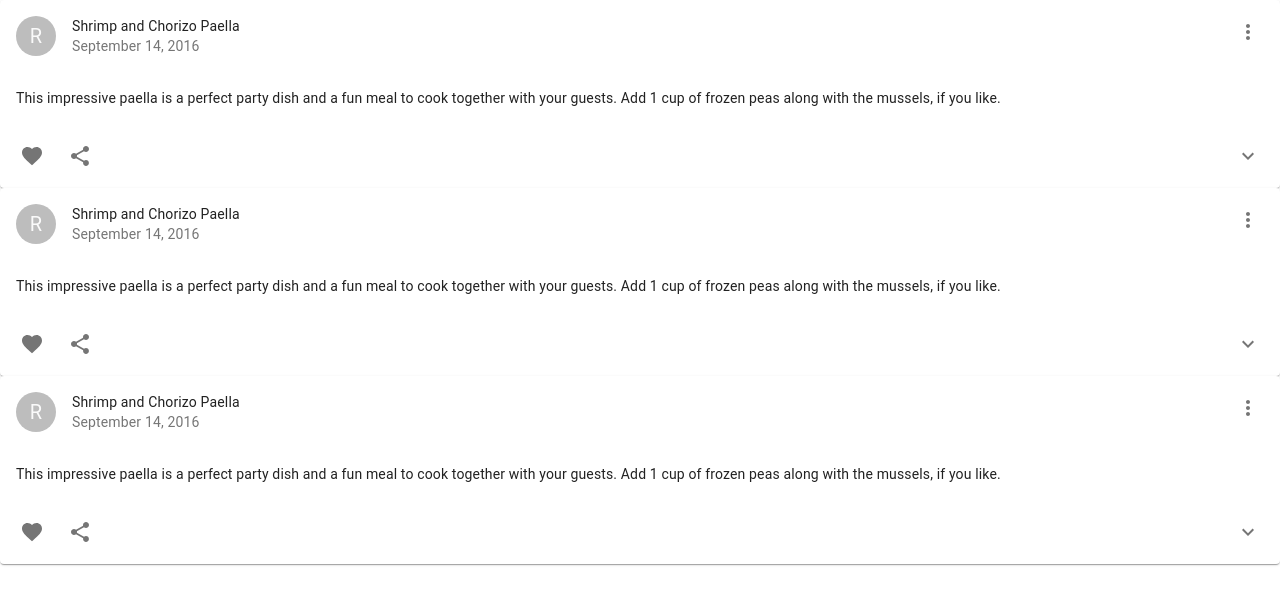
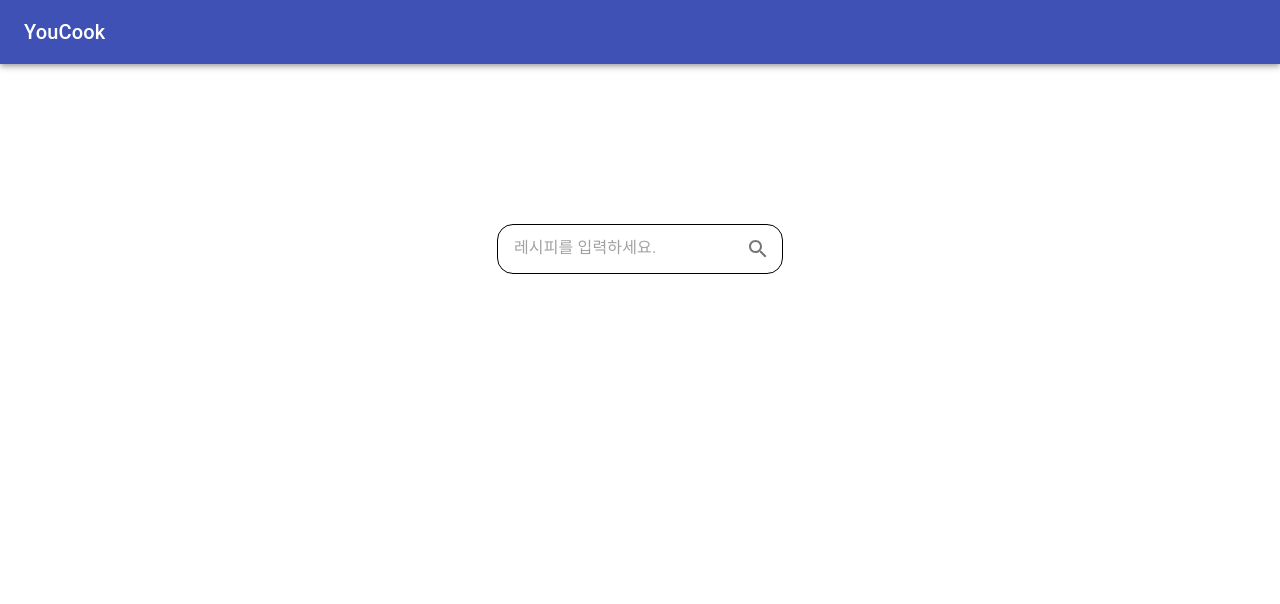
Before and after one commit to Y-Joo/YouCook, a React (Create React App) app in the folder front/: page / in a window 1280 px wide. Shown: the top 604 px of the page. Built offline with nearby package versions, Linux system fonts and the light colour scheme; grey boxes are pictures that could not be loaded.

Commit message:
docs: Image resizing...

```diff
--- a/front/package.json
+++ b/front/package.json
@@ -8,6 +8,7 @@
     "@testing-library/jest-dom": "5.14.1",
     "@testing-library/react": "11.2.7",
     "@testing-library/user-event": "12.8.3",
+    "axios": "0.21.1",
     "react": "^17.0.2",
     "react-dom": "^17.0.2",
     "react-router-dom": "5.2.0",
--- a/front/src/components/App.js
+++ b/front/src/components/App.js
@@ -3,10 +3,12 @@ import { Route, Switch } from "react-router-dom";
 import LandingPage from './pages/LandingPage/LandingPage';
 import ResultPage from './pages/ResultPage/ResultPage';
 import DetailPage from './pages/DetailPage/DetailPage';
+import Header from './configs/Header/Header';
 
 function App() {
   return (
     <Suspense fallback={(<div>Loading...</div>)}>
+        <Header></Header>
         <Switch>
           <Route exact path="/" component={LandingPage} />
           <Route exact path="/result" component={ResultPage} />
--- /dev/null
+++ b/front/src/components/configs/Header/Header.js
@@ -0,0 +1,18 @@
+import React from 'react';
+import AppBar from '@material-ui/core/AppBar';
+import Toolbar from '@material-ui/core/Toolbar';
+import Typography from '@material-ui/core/Typography';
+
+function Header() {
+    return (
+        <AppBar position="static">
+            <Toolbar>
+                <Typography variant="h6">
+                    YouCook
+                </Typography>
+            </Toolbar>
+      </AppBar>
+    )
+}
+
+export default Header
--- a/front/src/components/pages/DetailPage/DetailPage.js
+++ b/front/src/components/pages/DetailPage/DetailPage.js
@@ -1,10 +1,17 @@
 import React from 'react'
+import VerticalList from './VerticalList'
+import ResizeImage from './ResizeImage'
+import { style } from '@material-ui/system'
+import Grid from '@material-ui/core/Grid';
 
 function DetailPage() {
+
     return (
         <div>
+            <ResizeImage srcUrl={'https://i.ytimg.com/vi/eIo2BaE6LxI/hqdefault.jpg'}></ResizeImage>
+            <VerticalList></VerticalList>
+        </div>
 
-        </div>
     )
 }
 
--- /dev/null
+++ b/front/src/components/pages/DetailPage/ResizeImage.js
@@ -0,0 +1,26 @@
+import React from 'react'
+
+{/* <div style={{ maxHeight: '269px', overflow: 'hidden' }}>
+                    <div style={{ width: '100%'}}>
+                        <img src={props.srcUrl}
+                            style={{
+                                    borderRadius: '15px',
+                                    maxHeight: 'initial',
+                                    marginTop: '-46px' }}></img>
+                    </div>
+        </div> */}
+
+
+function ResizeImage(props) {
+
+    return (
+        <div style={{ position: 'relative' }}>
+            <div style={{ height: '300px'}}></div>
+            <img style={{ position: 'absolute'}} src={props.srcUrl}/>
+            <div></div>
+        </div>
+
+    )
+}
+
+export default ResizeImage
--- /dev/null
+++ b/front/src/components/pages/DetailPage/VerticalList.js
@@ -0,0 +1,21 @@
+import React from 'react'
+import List from '@material-ui/core/List';
+import ListItem from '@material-ui/core/ListItem';
+import ListItemText from '@material-ui/core/ListItemText';
+import Divider from '@material-ui/core/Divider';
+
+function VerticalList() {
+    return (
+        <List component="nav" aria-label="mailbox folders">
+            <ListItem button>
+                <ListItemText primary="Inbox" />
+            </ListItem>
+            <Divider />
+            <ListItem button divider>
+                <ListItemText primary="Drafts" />
+            </ListItem>
+        </List>
+    );
+}
+
+export default VerticalList
--- a/front/src/components/pages/LandingPage/LandingPage.js
+++ b/front/src/components/pages/LandingPage/LandingPage.js
@@ -1,14 +1,23 @@
 import './LandingPage.css';
 import Card from '../../configs/Card/Card'
+import Grid from '@material-ui/core/Grid';
+import SearchInput from './SearchInput'
 
+function LandingPage(props) {
 
-function LandingPage() {
   return (
     <div>
-      <Card></Card>
-      <Card></Card>
-      <Card></Card>
+      <Grid item xs={12}
+            style={{  display: 'flex' ,
+                      justifyContent: 'center',
+                      marginTop:'10rem'}}>
+        <SearchInput props={props}></SearchInput>
+      </Grid>
+      <Grid item xs={12}>
+
+      </Grid>
     </div>
+
   );
 }
 
--- /dev/null
+++ b/front/src/components/pages/LandingPage/SearchInput.js
@@ -0,0 +1,42 @@
+import React, { useState, useEffect } from 'react';
+import InputBase from '@material-ui/core/InputBase';
+import IconButton from '@material-ui/core/IconButton';
+import SearchIcon from '@material-ui/icons/Search';
+
+const axios = require('axios');
+
+function SearchInput(props) {
+    const [inputValue, setInputValue] = useState("")
+
+    const onChangeHandler = (event) => {
+        setInputValue(event.target.value)
+    }
+
+    const onClickHandler = (props) => {
+        axios.post('http://54.180.16.31:5000/api/search/find', {
+                word : inputValue
+            }).then((response) => {
+                console.log(response.data);
+                props.props.history.push({
+                    pathname: '/result',
+                    state: {videoList: response.data}
+                });
+            }).catch((error) => {
+                console.log(error);
+            });
+    }
+
+    return (
+        <div style={{ border: '1px solid black', borderRadius: '1rem' }}>
+            <InputBase
+                onChange={(e) => onChangeHandler(e)}
+                placeholder="레시피를 입력하세요."
+                style={{ marginLeft: '1rem' }}/>
+            <IconButton type="submit" onClick={() =>onClickHandler(props)}>
+                <SearchIcon/>
+            </IconButton>
+        </div>
+    )
+}
+
+export default SearchInput
```
Also changed, not shown: 1 other file (tests, documents, lock files or other folders).
